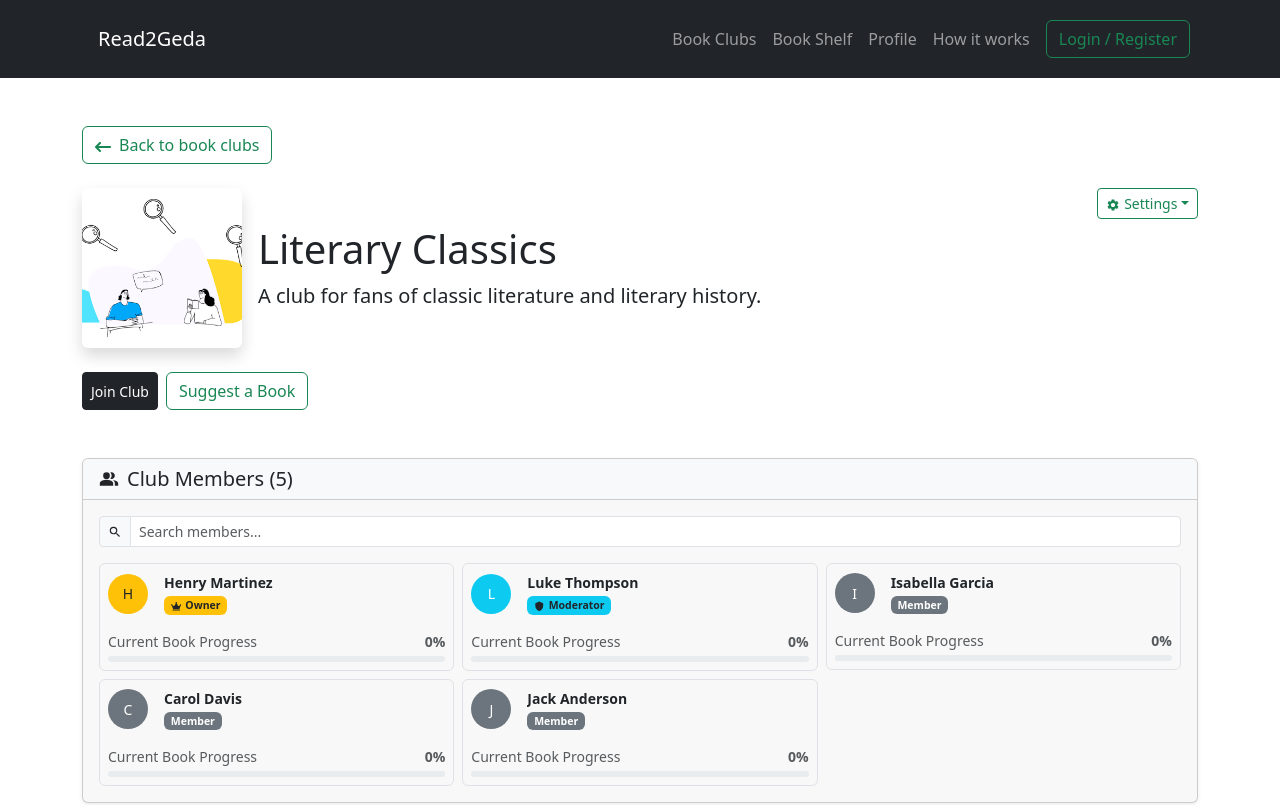
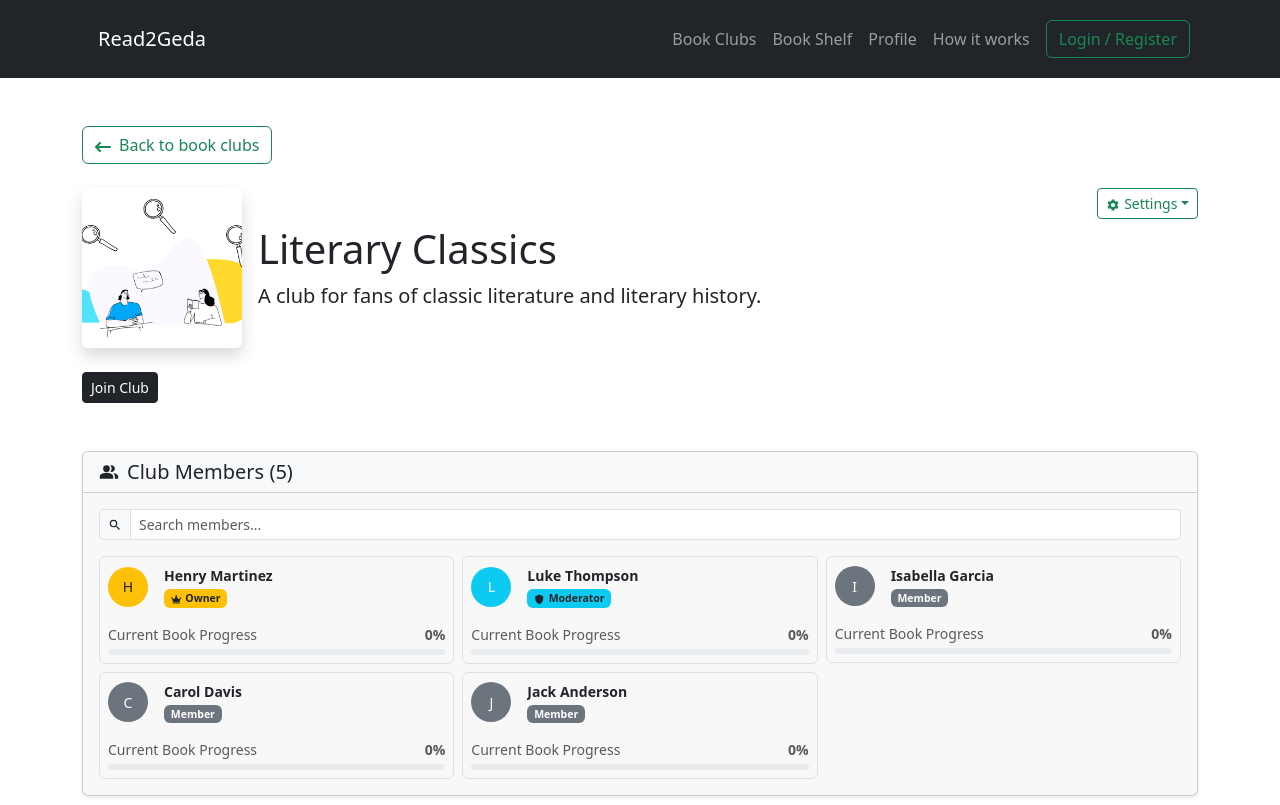
Before and after one commit to Orjihenry/Read2Geda, a React (Vite) app: page /club/145d2cdf-084d-4105-8950-eb680e1d0bf9 in a window 1280 px wide. Shown: the top 805 px of the page. Built offline with nearby package versions, Linux system fonts and the light colour scheme.

Commit message:
Conditionally display "Add a Book" button for moderators.

```diff
--- a/src/pages/ClubDetails.tsx
+++ b/src/pages/ClubDetails.tsx
@@ -193,13 +193,15 @@ export default function ClubDetails() {
 
           <div className="d-flex gap-2 pt-2 justify-content-start">
             <JoinClubButton clubId={clubId} />
-            <Button
-              label="Suggest a Book"
-              onClick={() => openBookSearch(clubId)}
-              className="btn btn-outline-success"
-              >
-              Suggest a Book
-            </Button>
+            {isModerator(clubId!, userId!) && (
+              <Button
+                label="Add a Book"
+                onClick={() => openBookSearch(clubId)}
+                className="btn btn-outline-success"
+                >
+                Add a Book
+              </Button>
+            )}
           </div>
         </div>
 
```
